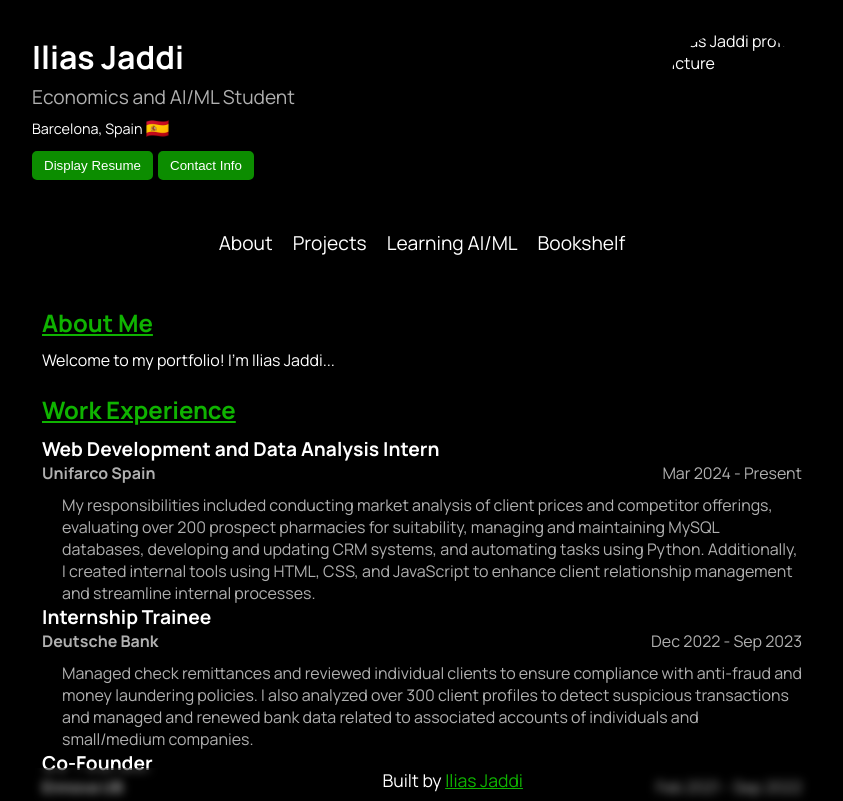
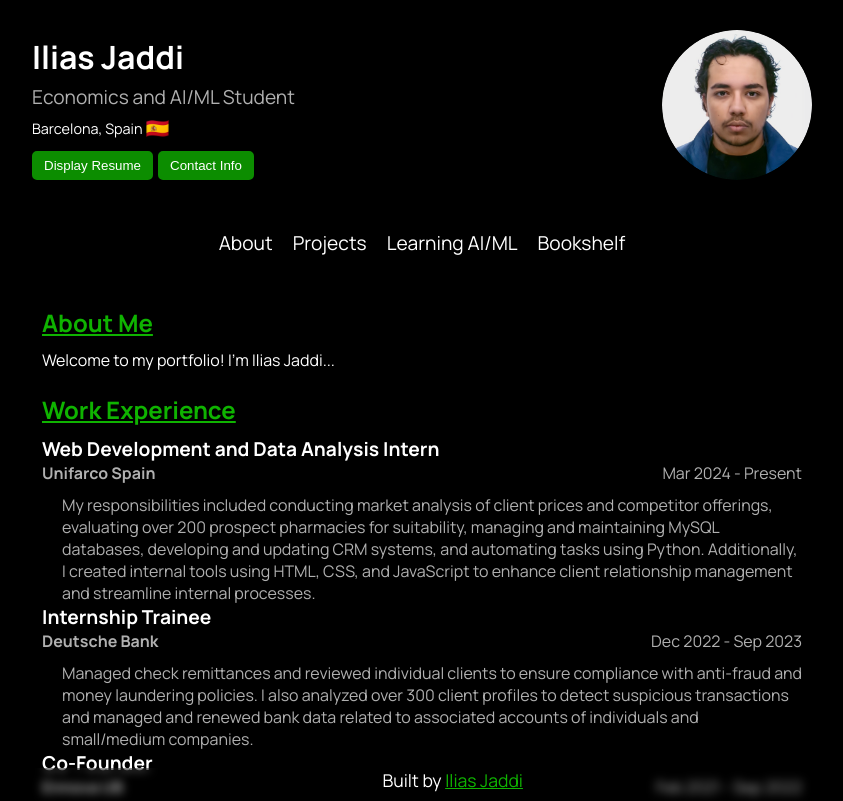
Before and after one commit to iliasjaddi/iliasjaddi, a plain HTML site: page index.html in a window 1280 px wide. Shown: the top 801 px of the page, without its empty margins (218-1061 px from the left). Drawn offline with Linux system fonts and the light colour scheme.

Commit message:
added correct image file type

```diff
--- a/index.html
+++ b/index.html
@@ -22,7 +22,7 @@
       </div>
     </div>
     <div class="section__pic-container">
-      <img src="./assets/iliasjdprofile.pneg" alt="Ilias Jaddi profile picture">
+      <img src="./assets/iliasjdprofile.png" alt="Ilias Jaddi profile picture">
     </div>
   </section>
 </head>
```
